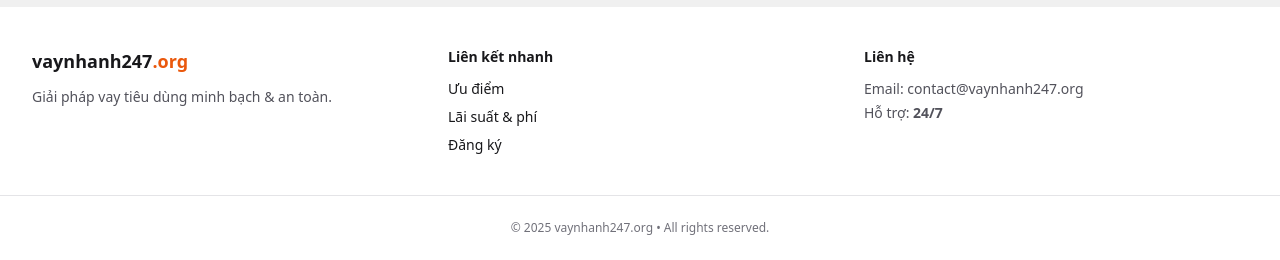
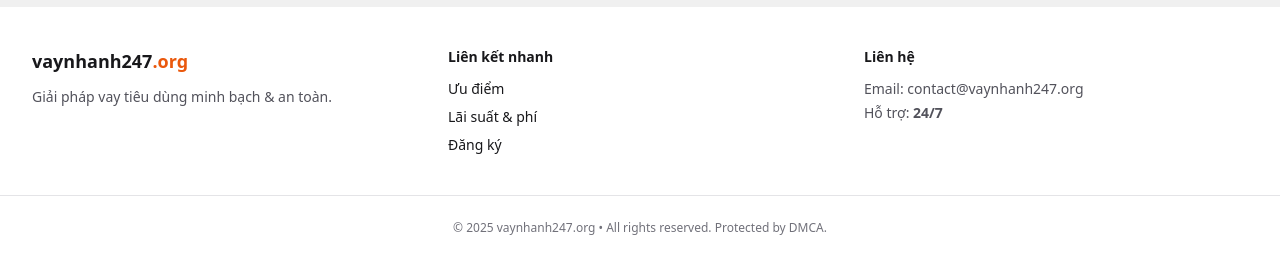
Before and after one commit to vaytiennhanh-org/vaynhanh247.org, a plain HTML site: page index.html in a window 1280 px wide. Shown: the part 4595-4855 px from the top of the page. Drawn offline with nearby package versions, Linux system fonts and the light colour scheme.

Commit message:
Add files via upload

```diff
--- a/index.html
+++ b/index.html
@@ -677,7 +677,7 @@
 				      </div>
 				</div>
 				<div class="border-t border-zinc-200 py-6 text-center text-xs text-zinc-500">
-				      © 2025 vaynhanh247.org • All rights reserved.
+				      © 2025 vaynhanh247.org • All rights reserved. <a href="//www.dmca.com/Protection/Status.aspx?ID=315324b4-05ae-490b-bd52-e8143f99f165" title="DMCA.com Protection Status" class="dmca-badge">Protected by DMCA.</a><script src="https://images.dmca.com/Badges/DMCABadgeHelper.min.js"></script>
 				</div>
   </footer>
 
```
